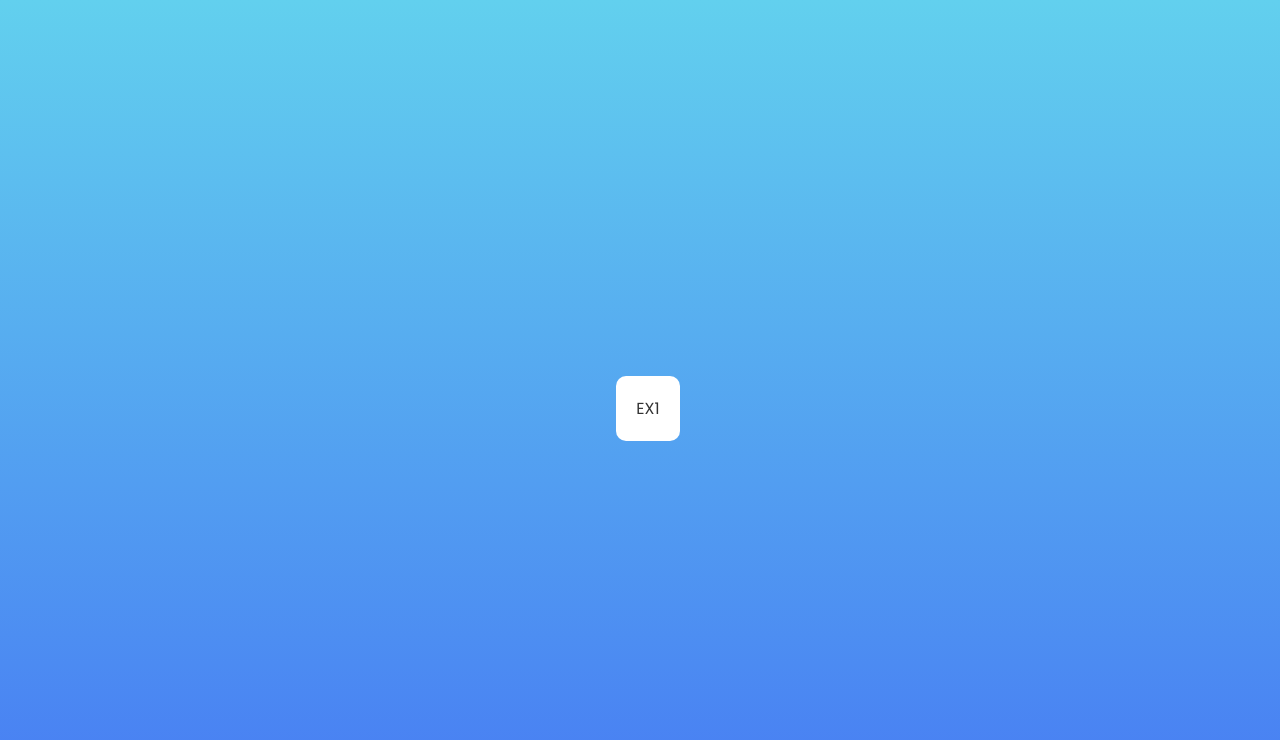
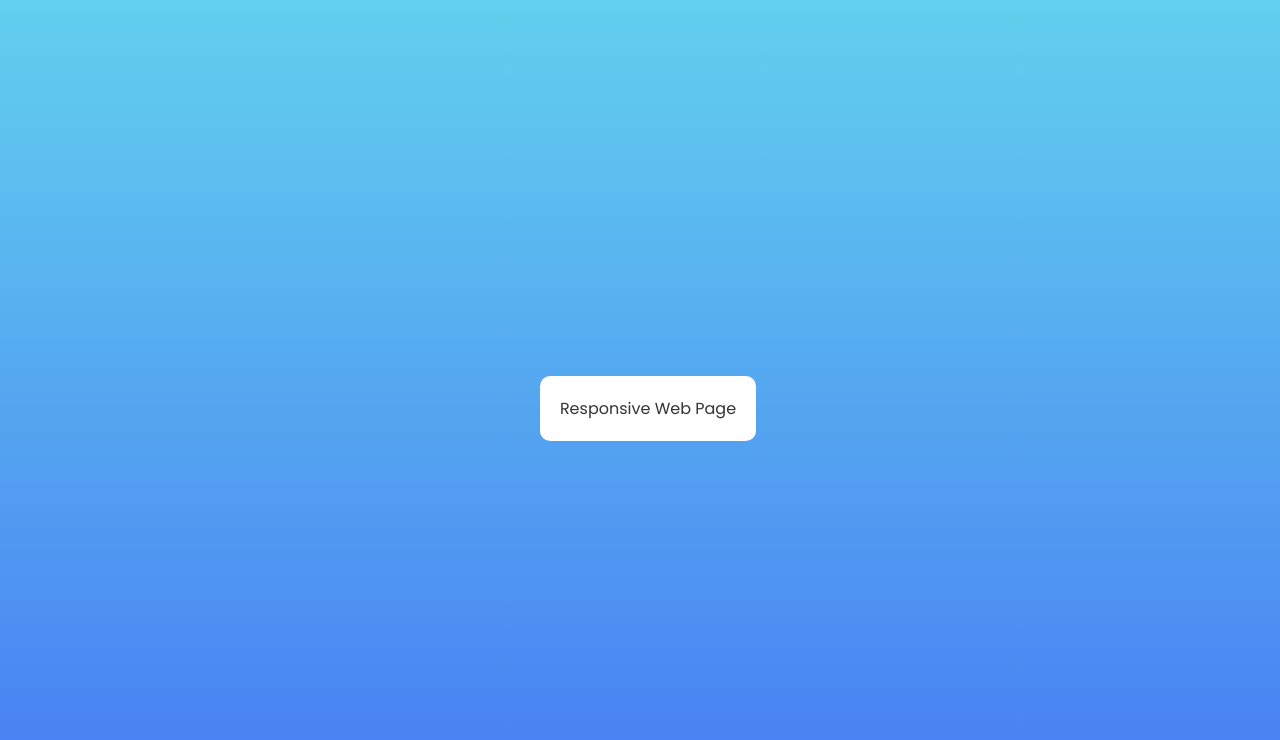
Before and after one commit to Mahdi-Suleiman/Responsive-Web-Page, a plain HTML site: page index.html in a window 1280 px wide. Drawn offline with Linux system fonts and the light colour scheme.

Commit message:
Update index.html

```diff
--- a/index.html
+++ b/index.html
@@ -14,7 +14,7 @@
     <link rel="stylesheet" href="style.css" />
   </head>
   <body>
-    <a href="./Responsive Web Page/index.html">EX1</a>
+    <a href="./Responsive Web Page/index.html">Responsive Web Page</a>
 
   </body>
 </html>
```
